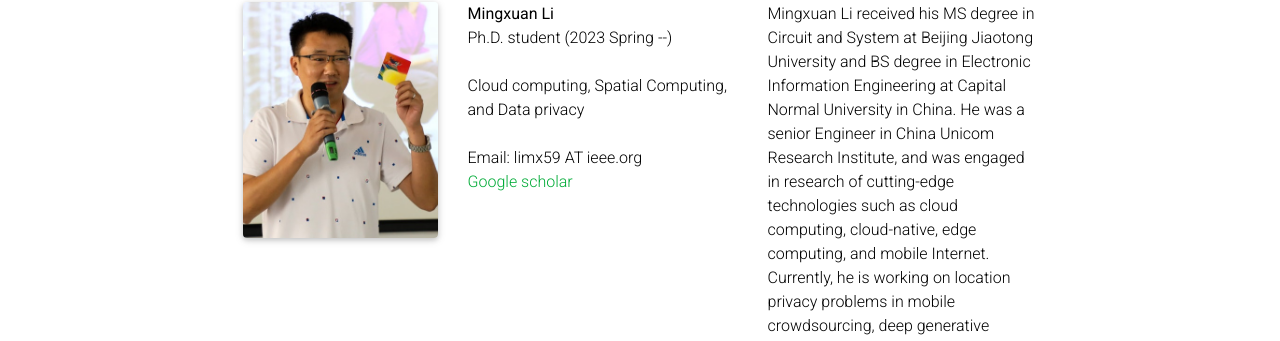
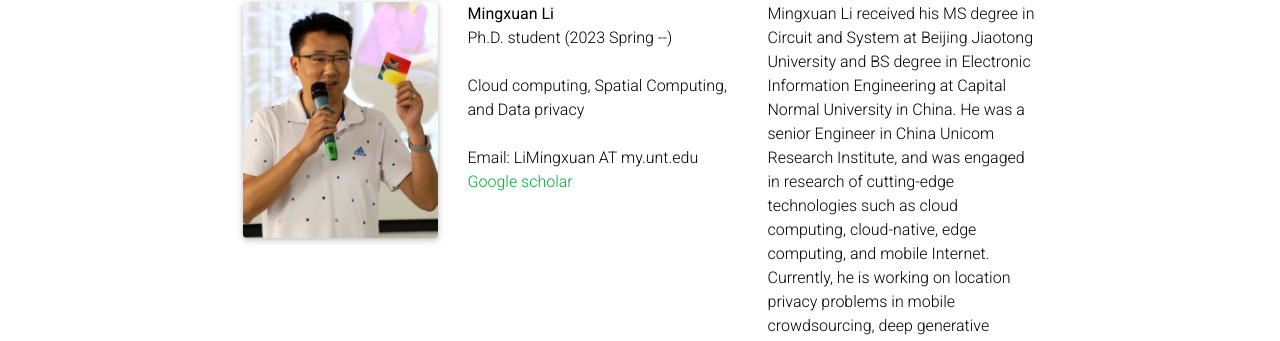
Before and after one commit to chenxiunt/chenxiunt.github.io, a Jekyll site: the page built from _pages/people.md, in a window 1280 px wide and 900 px high, scrolled down 400 px. Shown: the part 112-453 px from the top of the window. Built offline with Jekyll 4.4.1, drawn with Linux system fonts in a browser that asks for light colours; comment, search, counter and statistics services are not loaded; a style sheet for code colours, icons or effects is not loaded.

Commit message:
Update people.md

```diff
--- a/_pages/people.md
+++ b/_pages/people.md
@@ -36,8 +36,8 @@ I am fortunate to work with several bright students:
         <b>Mingxuan Li</b> <br>
         Ph.D. student (2023 Spring --) <br><br>
         Cloud computing, Spatial Computing, and Data privacy<br><br>
-        Email: limx59 AT ieee.org <br>
-        <a href="[https://scholar.google.com/citations?user=Luc18E4AAAAJ&hl=en](https://scholar.google.com/citations?user=3cG4lEEAAAAJ&hl=zh-CN&authuser=2)">Google scholar</a>
+        Email: LiMingxuan AT my.unt.edu <br>
+        <a href="https://scholar.google.com/citations?user=3cG4lEEAAAAJ&hl=zh-CN&authuser=2">Google scholar</a>
     </div>
     <div class="col-sm-4">
         Mingxuan Li received his MS degree in Circuit and System at Beijing Jiaotong University and BS degree in Electronic Information Engineering at Capital Normal University in China. He was a senior Engineer in China Unicom Research Institute, and was engaged in research of cutting-edge technologies such as cloud computing, cloud-native, edge computing, and mobile Internet. Currently, he is working on location privacy problems in mobile crowdsourcing, deep generative models, etc.
```
